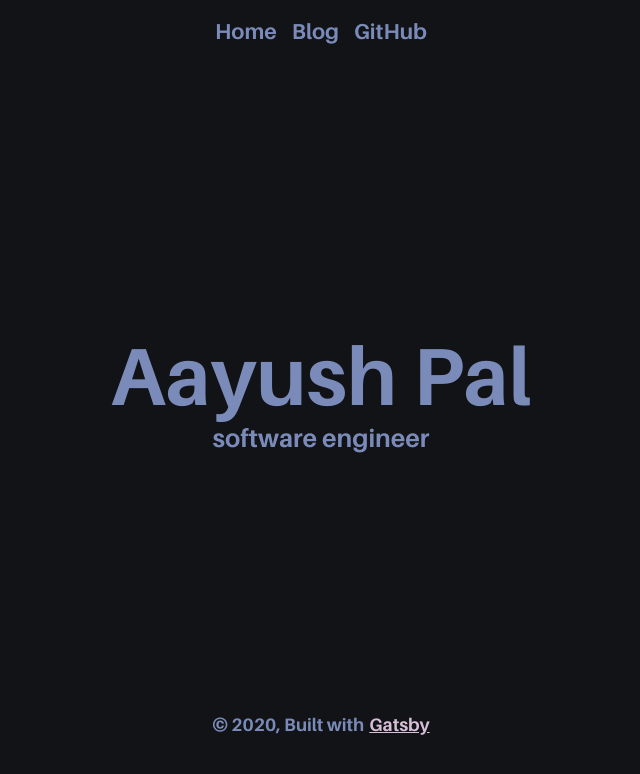
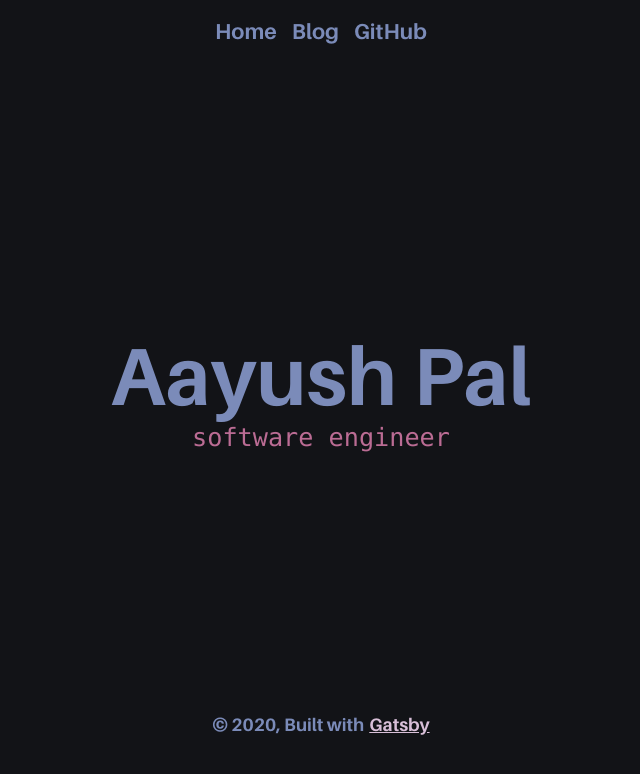
Before and after one commit to palcodes/my-own-website, a Gatsby site in the folder pal-site/: page / in a window 1280 px wide. Shown: the whole page, without its empty margins (319-959 px from the left). Built offline with nearby package versions, Linux system fonts and the light colour scheme; Gatsby itself is replaced by a stand-in of ours; a small style sheet from the web is missing.

Commit message:
Font for Description text changed
Font Color & Family

```diff
--- a/pal-site/src/components/landing-bio.js
+++ b/pal-site/src/components/landing-bio.js
@@ -20,6 +20,8 @@ const Description = styled.p`
   margin-bottom: 1rem;
   margin-top: 5px;
   font-size: 1.4rem;
+  color: rgb(187, 108, 148);
+  font-family: 'Consolas';
 `
 
 const NameHeader = styled.h1`
```
